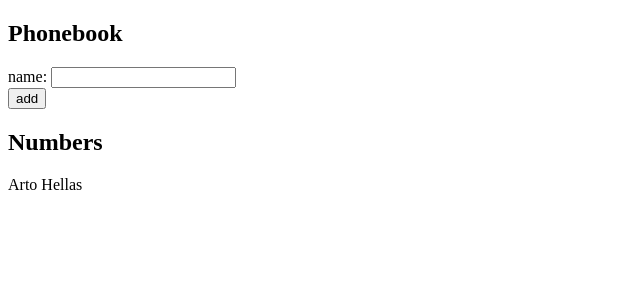
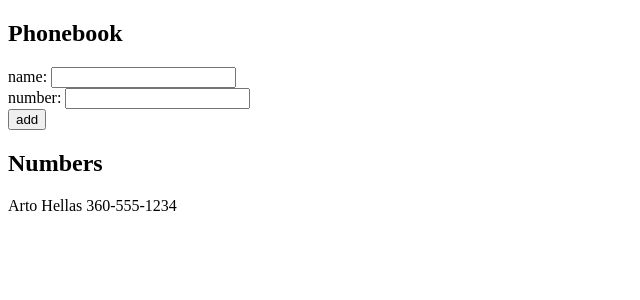
Before and after one commit to pjpiedmont/fullStackOpen2022, a React (Create React App) app in the folder part2/phonebook/: page / in a window 1280 px wide. Shown: the top 300 px of the page, without its empty margins (0-640 px from the left). Built offline with nearby package versions, Linux system fonts and the light colour scheme.

Commit message:
Completed Exercise 2.8 (5 min)

```diff
--- a/part2/phonebook/src/App.js
+++ b/part2/phonebook/src/App.js
@@ -1,8 +1,16 @@
 import { useState } from "react";
 
 const App = () => {
-  const [persons, setPersons] = useState([{ name: "Arto Hellas", id: 1 }]);
+  const [persons, setPersons] = useState([
+    {
+      name: "Arto Hellas",
+      number: "360-555-1234",
+      id: 1,
+    },
+  ]);
+
   const [newName, setNewName] = useState("");
+  const [newNumber, setNewNumber] = useState("");
 
   const addName = (event) => {
     event.preventDefault();
@@ -12,16 +20,22 @@ const App = () => {
     } else {
       const newNameObject = {
         name: newName,
+        number: newNumber,
         id: persons.length + 1,
       };
       setPersons(persons.concat(newNameObject));
     }
 
     setNewName("");
+    setNewNumber("");
   };
 
   const handleNameChange = (event) => {
     setNewName(event.target.value);
+  };
+
+  const handleNumberChange = (event) => {
+    setNewNumber(event.target.value);
   };
 
   return (
@@ -30,6 +44,8 @@ const App = () => {
       <form onSubmit={addName}>
         <div>
           name: <input value={newName} onChange={handleNameChange} />
+          <br />
+          number: <input value={newNumber} onChange={handleNumberChange} />
         </div>
         <div>
           <button type="submit">add</button>
@@ -37,7 +53,11 @@ const App = () => {
       </form>
       <h2>Numbers</h2>
       {persons.map((person) => {
-        return <p key={person.id}>{person.name}</p>;
+        return (
+          <p key={person.id}>
+            {person.name} {person.number}
+          </p>
+        );
       })}
     </div>
   );
```
